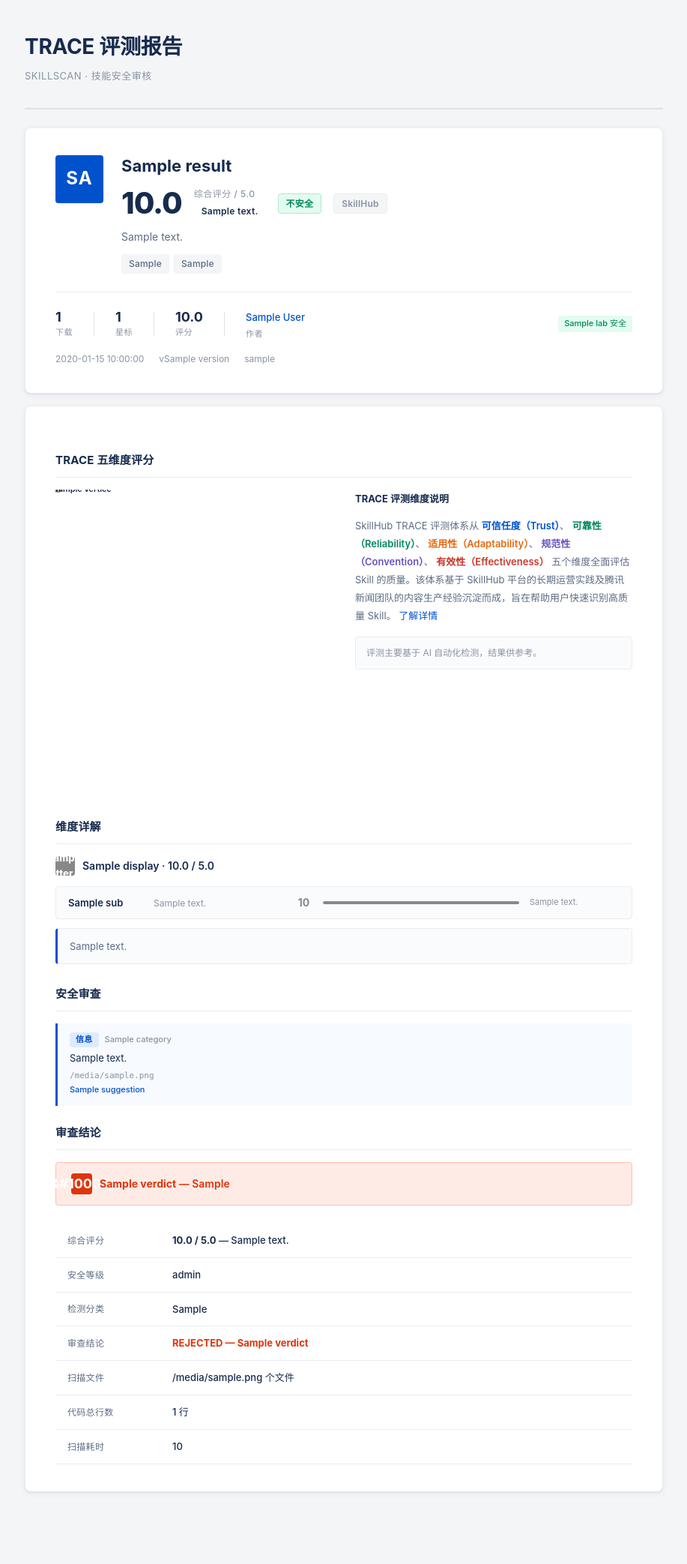
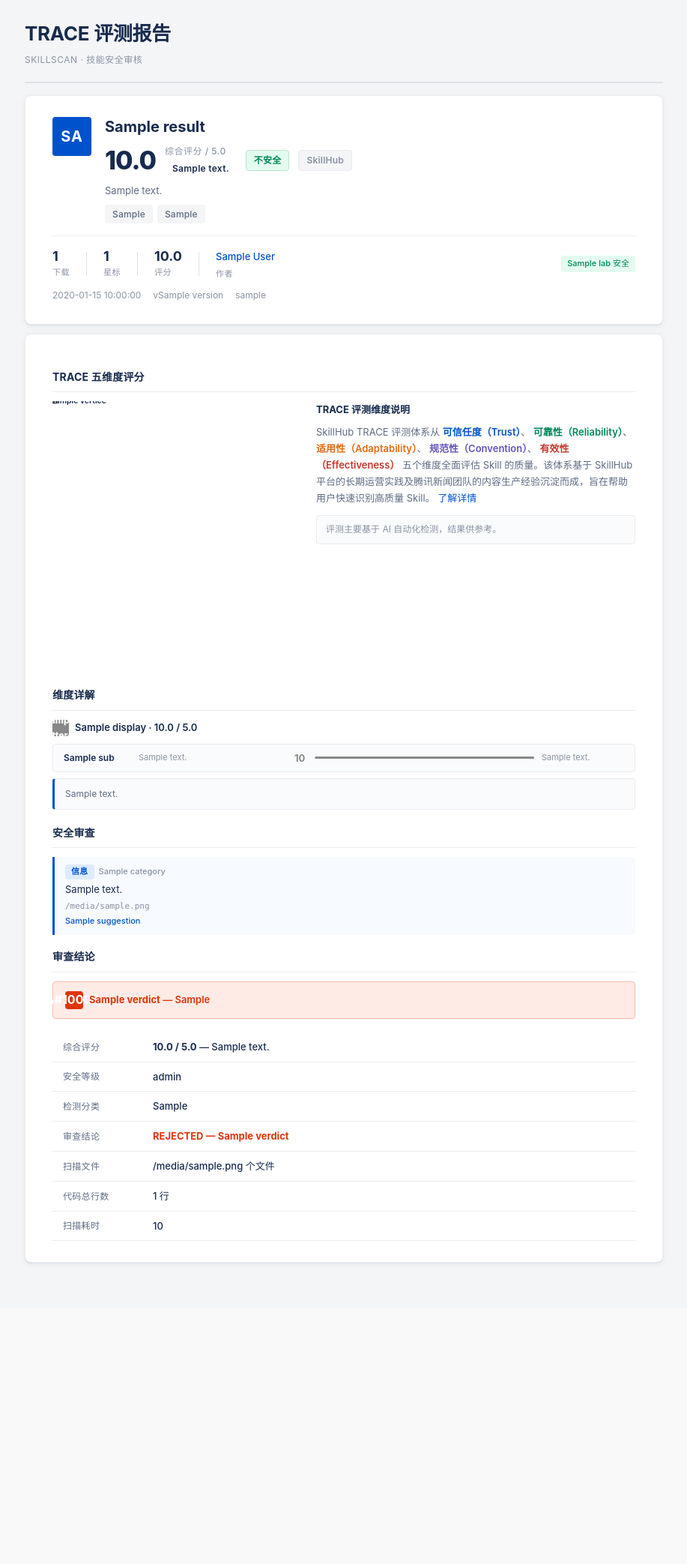
Before and after one commit to IAMCHF/skillscan, a Python web app: template app/templates/report.html in a window 1280 px wide. Shown: the whole page at 75% size, without its empty margins (181-1098 px from the left). After the commit the page ends 1686 px from the top, so only its background shows below. Run offline with Jinja, Linux system fonts and the light colour scheme; the template is opened without the code that fills it: most values are stand-ins (such as "Sample title", 1, 10 or a date in 2020).

Commit message:
style: 全面收紧报告间距，更紧凑专业
卡片内边距: 36px→28px, 卡片间距: 16px→12px
页头: 字体缩小、间距收紧
技能头部: 头像缩至52px, 标题/描述字体缩小, 间距收紧
评分条: 大号数字40px→34px, gap缩小
统计行: gap/上边距/内边距全面收紧
section-title: 16px→12px bottom margin, 10px→8px padding
五边形图表: 360px→320px, gap 40px→32px, viewBox匹配缩小
五边形说明: line-height 1.85→1.7, p间距12px→8px
维度详解: 块间距28px→20px, 子指标gap 6px→4px, 行内边距全面收紧
安全发现: 内边距12px→10px, 间距8px→6px
审查结论: 字号14px→13px, 内边距收紧
汇总表: 行内边距12px→9px
空状态: 内边距32px→24px
所有 section-title 区块间距: 24px→18px

```diff
--- a/app/templates/report.html
+++ b/app/templates/report.html
@@ -44,7 +44,7 @@ body {
 .container {
   max-width: 900px;
   margin: 0 auto;
-  padding: 40px 24px 80px;
+  padding: 24px 24px 48px;
 }
 
 /* ── 卡片 ── */
@@ -52,27 +52,27 @@ body {
   background: var(--card);
   border-radius: var(--radius-lg);
   box-shadow: var(--shadow-card);
-  padding: 36px 40px;
-  margin-bottom: 16px;
+  padding: 28px 36px;
+  margin-bottom: 12px;
   border: 1px solid var(--border-light);
 }
 
 /* ── 页头 ── */
 .page-header {
-  padding: 0 0 32px;
+  padding: 0 0 20px;
   border-bottom: 2px solid var(--border);
-  margin-bottom: 24px;
+  margin-bottom: 16px;
 }
 .page-header h1 {
-  font-size: 28px;
+  font-size: 26px;
   font-weight: 700;
   color: var(--text-primary);
   letter-spacing: -0.3px;
 }
 .page-header .subtitle {
-  font-size: 13px;
+  font-size: 12px;
   color: var(--text-muted);
-  margin-top: 6px;
+  margin-top: 4px;
   font-weight: 400;
   letter-spacing: 0.5px;
   text-transform: uppercase;
@@ -82,16 +82,16 @@ body {
 .skill-top {
   display: flex;
   align-items: flex-start;
-  gap: 24px;
+  gap: 18px;
 }
 .skill-avatar {
-  width: 64px; height: 64px;
+  width: 52px; height: 52px;
   border-radius: var(--radius);
   background: var(--accent);
   display: flex;
   align-items: center;
   justify-content: center;
-  font-size: 24px;
+  font-size: 20px;
   color: #fff;
   flex-shrink: 0;
   font-weight: 700;
@@ -99,28 +99,28 @@ body {
 }
 .skill-main { flex:1; min-width:0 }
 .skill-main h1 {
-  font-size: 22px;
+  font-size: 20px;
   font-weight: 700;
   color: var(--text-primary);
   line-height: 1.3;
 }
 .skill-desc {
-  margin-top: 10px;
-  font-size: 14px;
+  margin-top: 8px;
+  font-size: 13px;
   color: var(--text-secondary);
-  line-height: 1.7;
+  line-height: 1.6;
 }
 
 /* ── 评分概览条 ── */
 .rating-strip {
   display: flex;
   align-items: center;
-  gap: 16px;
-  margin-top: 14px;
+  gap: 12px;
+  margin-top: 10px;
   flex-wrap: wrap;
 }
 .rating-big-score {
-  font-size: 40px;
+  font-size: 34px;
   font-weight: 800;
   color: var(--text-primary);
   line-height: 1;
@@ -173,7 +173,7 @@ body {
   display: flex;
   flex-wrap: wrap;
   gap: 6px;
-  margin-top: 12px;
+  margin-top: 8px;
 }
 
 /* ── 统计行 ── */
@@ -181,9 +181,9 @@ body {
   display: flex;
   flex-wrap: wrap;
   align-items: center;
-  gap: 28px;
-  margin-top: 24px;
-  padding-top: 20px;
+  gap: 22px;
+  margin-top: 16px;
+  padding-top: 14px;
   border-top: 1px solid var(--border-light);
 }
 .stat-item { text-align: left }
@@ -226,8 +226,8 @@ body {
 .meta-row {
   display: flex;
   flex-wrap: wrap;
-  gap: 20px;
-  margin-top: 14px;
+  gap: 16px;
+  margin-top: 10px;
   font-size: 12px;
   color: var(--text-muted);
 }
@@ -237,11 +237,11 @@ body {
 
 /* ── 章节标题 ── */
 .section-title {
-  font-size: 15px;
+  font-size: 14px;
   font-weight: 700;
   color: var(--text-primary);
-  margin-bottom: 16px;
-  padding-bottom: 10px;
+  margin-bottom: 12px;
+  padding-bottom: 8px;
   border-bottom: 1px solid var(--border-light);
   letter-spacing: 0.2px;
 }
@@ -249,13 +249,13 @@ body {
 /* ── TRACE 五边形图表 ── */
 .pentagon-wrap {
   display: flex;
-  gap: 40px;
+  gap: 32px;
   align-items: flex-start;
   flex-wrap: wrap;
 }
 .pentagon-chart {
   flex-shrink: 0;
-  width: 360px;
+  width: 320px;
 }
 .pentagon-chart svg {
   display: block;
@@ -264,13 +264,13 @@ body {
 }
 .pentagon-desc {
   flex: 1;
-  min-width: 280px;
+  min-width: 260px;
   font-size: 13px;
   color: var(--text-secondary);
-  line-height: 1.85;
+  line-height: 1.7;
 }
 .pentagon-desc p {
-  margin-bottom: 12px;
+  margin-bottom: 8px;
 }
 .pentagon-desc strong {
   color: var(--text-primary);
@@ -282,8 +282,8 @@ body {
 .pentagon-desc .dim-keyword.c { color: #6554c0 }
 .pentagon-desc .dim-keyword.e { color: #c9372c }
 .pentagon-desc .disclaimer {
-  margin-top: 16px;
-  padding: 10px 14px;
+  margin-top: 12px;
+  padding: 8px 12px;
   background: #fafbfc;
   border-radius: var(--radius);
   border: 1px solid var(--border-light);
@@ -296,13 +296,13 @@ body {
 }
 
 /* ── 维度详解 ── */
-.dim-block { margin-bottom: 28px }
+.dim-block { margin-bottom: 20px }
 .dim-block-header {
   display: flex;
   align-items: center;
-  gap: 10px;
-  margin-bottom: 14px;
-  font-size: 14px;
+  gap: 8px;
+  margin-bottom: 10px;
+  font-size: 13px;
   font-weight: 600;
   color: var(--text-primary);
 }
@@ -310,56 +310,56 @@ body {
   display: inline-flex;
   align-items: center;
   justify-content: center;
-  width: 26px; height: 26px;
+  width: 22px; height: 22px;
   border-radius: var(--radius);
   color: #fff;
-  font-size: 13px;
+  font-size: 12px;
   font-weight: 800;
   flex-shrink: 0;
 }
 .dim-block-summary {
-  margin-top: 12px;
-  padding: 12px 16px;
+  margin-top: 8px;
+  padding: 10px 14px;
   border-radius: var(--radius);
   background: #fafbfc;
   border: 1px solid var(--border-light);
-  font-size: 13px;
+  font-size: 12px;
   color: var(--text-secondary);
-  line-height: 1.7;
+  line-height: 1.6;
   border-left: 3px solid var(--accent);
 }
-.sub-indicator-list { display: grid; gap: 6px }
+.sub-indicator-list { display: grid; gap: 4px }
 .sub-indicator-row {
   display: flex;
   align-items: center;
-  gap: 14px;
-  padding: 10px 16px;
+  gap: 10px;
+  padding: 8px 14px;
   border-radius: var(--radius);
   background: #fafbfc;
   border: 1px solid var(--border-light);
 }
 .sub-indicator-name {
-  font-size: 13px;
+  font-size: 12px;
   font-weight: 600;
   color: var(--text-primary);
-  width: 100px;
+  width: 90px;
   flex-shrink: 0;
 }
 .sub-indicator-desc {
-  font-size: 12px;
+  font-size: 11px;
   color: var(--text-muted);
   flex: 1;
   min-width: 0;
 }
 .sub-indicator-score {
-  font-size: 14px;
+  font-size: 13px;
   font-weight: 700;
-  width: 24px;
+  width: 20px;
   text-align: center;
   flex-shrink: 0;
 }
 .sub-indicator-bar {
-  height: 4px;
+  height: 3px;
   background: var(--border-light);
   border-radius: 2px;
   flex: 1.5;
@@ -373,7 +373,7 @@ body {
 .sub-indicator-comment {
   font-size: 11px;
   color: var(--text-muted);
-  width: 120px;
+  width: 110px;
   flex-shrink: 0;
   overflow: hidden;
   white-space: nowrap;
@@ -383,8 +383,8 @@ body {
 /* ── 安全发现 ── */
 .finding-item {
   border-left: 3px solid var(--border);
-  padding: 12px 16px;
-  margin-bottom: 8px;
+  padding: 10px 14px;
+  margin-bottom: 6px;
   border-radius: 0 var(--radius) var(--radius) 0;
   background: #fafbfc;
   border-left-color: var(--border);
@@ -395,8 +395,8 @@ body {
 .finding-header {
   display: flex;
   align-items: center;
-  gap: 8px;
-  margin-bottom: 4px;
+  gap: 6px;
+  margin-bottom: 3px;
 }
 .finding-severity {
   padding: 1px 8px;
@@ -432,16 +432,16 @@ body {
 .verdict-banner {
   display: flex;
   align-items: center;
-  gap: 10px;
-  padding: 14px 20px;
+  gap: 8px;
+  padding: 12px 16px;
   border-radius: var(--radius);
-  font-size: 14px;
+  font-size: 13px;
   font-weight: 600;
 }
 .verdict-banner .verdict-icon {
-  font-size: 18px;
+  font-size: 16px;
   font-weight: 700;
-  width: 28px; height: 28px;
+  width: 24px; height: 24px;
   display: flex;
   align-items: center;
   justify-content: center;
@@ -462,12 +462,12 @@ body {
 }
 .summary-table tr { border-bottom: 1px solid var(--border-light) }
 .summary-table td {
-  padding: 12px 16px;
+  padding: 9px 14px;
   vertical-align: middle;
 }
 .summary-table td:first-child {
   color: var(--text-secondary);
-  width: 140px;
+  width: 120px;
   font-weight: 500;
   font-size: 12px;
   text-transform: uppercase;
@@ -481,9 +481,9 @@ body {
 /* ── 空状态 ── */
 .empty-state {
   text-align: center;
-  padding: 32px;
+  padding: 24px;
   color: var(--text-muted);
-  font-size: 14px;
+  font-size: 13px;
   background: #fafbfc;
   border-radius: var(--radius);
   border: 1px dashed var(--border);
@@ -595,11 +595,11 @@ body {
     {% endif %}
 
     <!-- TRACE 五边形评分图 -->
-    <div class="section-title" style="margin-top:24px">TRACE 五维度评分</div>
+    <div class="section-title" style="margin-top:18px">TRACE 五维度评分</div>
 
     <div class="pentagon-wrap">
       <div class="pentagon-chart">
-        <svg viewBox="0 0 400 460" xmlns="http://www.w3.org/2000/svg">
+        <svg viewBox="0 0 370 420" xmlns="http://www.w3.org/2000/svg">
           <!-- 网格五边形 -->
           {% for g in pentagon.grids %}
           <polygon points="{{ g.points }}" fill="none" stroke="{{ '#dfe1e6' if g.level < 5 else '#c1c7d0' }}" stroke-width="{{ 1.5 if g.level < 5 else 2 }}"/>
@@ -647,7 +647,7 @@ body {
     </div>
 
     <!-- 维度详解 -->
-    <div class="section-title" style="margin-top:24px">维度详解</div>
+    <div class="section-title" style="margin-top:18px">维度详解</div>
 
     {% for dim in dim_data %}
     <div class="dim-block">
@@ -673,7 +673,7 @@ body {
     {% endfor %}
 
     <!-- 安全审查 -->
-    <div class="section-title" style="margin-top:24px">安全审查</div>
+    <div class="section-title" style="margin-top:18px">安全审查</div>
     {% if result.security_findings %}
     {% for f in result.security_findings %}
     <div class="finding-item {{ 'finding-critical' if f.severity == 'critical' else ('finding-warning' if f.severity == 'warning' else 'finding-info') }}">
@@ -693,7 +693,7 @@ body {
     {% endif %}
 
     <!-- 审查结论 -->
-    <div class="section-title" style="margin-top:24px">审查结论</div>
+    <div class="section-title" style="margin-top:18px">审查结论</div>
     {% set v_cls = 'verdict-pass' if result.verdict == '通过' else ('verdict-conditional' if result.verdict == '有条件通过' else 'verdict-reject') %}
     <div class="verdict-banner {{ v_cls }}">
       <div class="verdict-icon">
@@ -705,7 +705,7 @@ body {
       </div>
     </div>
 
-    <div style="margin-top:24px">
+    <div style="margin-top:18px">
       <table class="summary-table">
         <tr><td>综合评分</td><td><strong>{{ "%.1f"|format(result.overall_score) }} / 5.0</strong> &mdash; {{ rating_text }}</td></tr>
         <tr><td>安全等级</td><td>{{ result.security_level }}</td></tr>
```
Also changed, not shown: app/report_renderer.py (+4 -4 lines).
